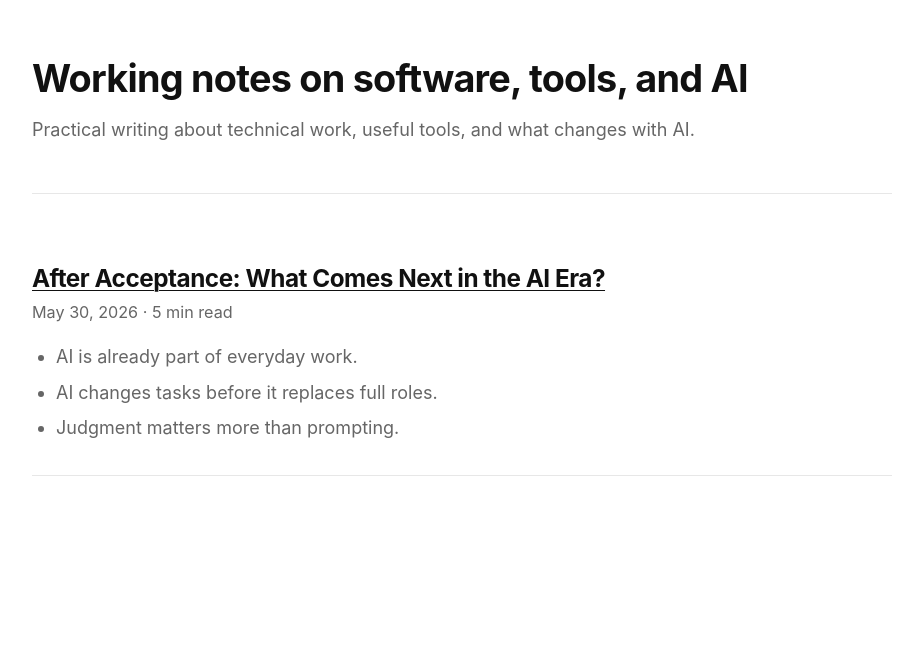
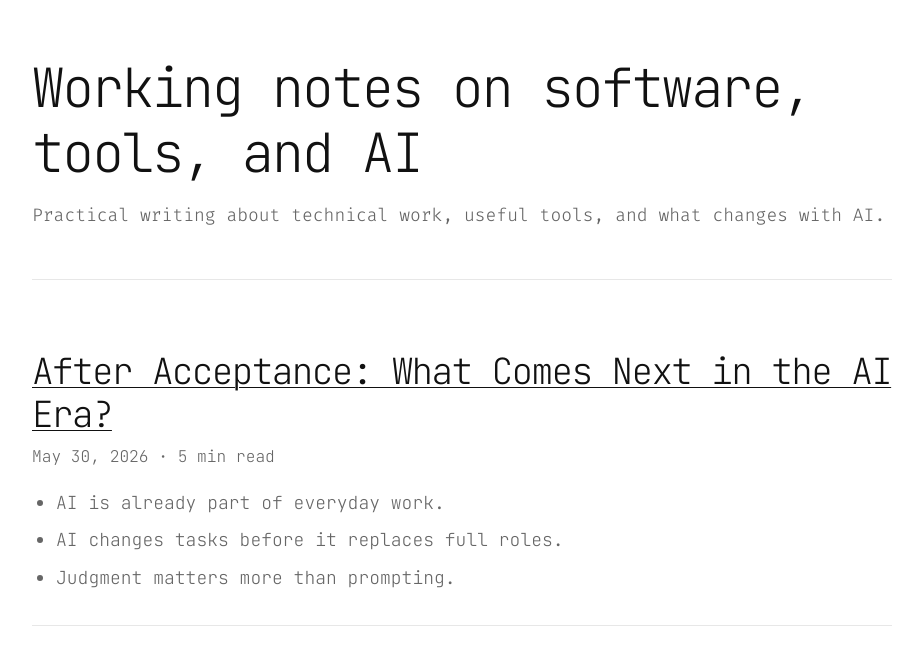
Before and after one commit to adiacov/adiacov.github.io, a Jekyll site: the page built from index.html, in a window 1280 px wide. Shown: the top 665 px of the page, without its empty margins (178-1101 px from the left). Built offline with Jekyll 4.4.1, drawn with Linux system fonts in a browser that asks for light colours.

Commit message:
Apply chosen blog typography

```diff
--- a/_layouts/default.html
+++ b/_layouts/default.html
@@ -5,6 +5,9 @@
     <meta name="viewport" content="width=device-width, initial-scale=1">
     <title>{% if page.title %}{{ page.title }} · {% endif %}{{ site.title }}</title>
     <meta name="description" content="{{ page.description | default: site.description }}">
+    <link rel="preconnect" href="https://fonts.googleapis.com">
+    <link rel="preconnect" href="https://fonts.gstatic.com" crossorigin>
+    <link rel="stylesheet" href="https://fonts.googleapis.com/css2?family=Fira+Code:wght@300;400;500&family=JetBrains+Mono:wght@200;300;400;500&display=swap">
     <link rel="stylesheet" href="{{ '/assets/style.css' | relative_url }}">
   </head>
   <body>
--- a/assets/style.css
+++ b/assets/style.css
@@ -18,8 +18,9 @@ body {
   margin: 0;
   background: var(--bg);
   color: var(--text);
-  font-family: -apple-system, BlinkMacSystemFont, "Segoe UI", Roboto, Helvetica, Arial, sans-serif;
-  line-height: 1.65;
+  font-family: "Fira Code", monospace;
+  font-weight: 300;
+  line-height: 1.75;
 }
 
 .page {
@@ -42,17 +43,19 @@ a:hover {
 h1,
 h2,
 h3 {
+  font-family: "JetBrains Mono", monospace;
+  font-weight: 200;
   line-height: 1.2;
-  letter-spacing: -0.02em;
+  letter-spacing: -0.045em;
 }
 
 h1 {
-  font-size: 2.1rem;
+  font-size: 3rem;
   margin: 0 0 14px;
 }
 
 h2 {
-  font-size: 1.35rem;
+  font-size: 2rem;
   margin: 42px 0 12px;
 }
 
@@ -104,11 +107,15 @@ blockquote {
 .article-card .date,
 .post-header .date {
   margin-bottom: 8px;
+  font-family: "JetBrains Mono", monospace;
   font-size: 0.9rem;
+  font-weight: 200;
 }
 
 .takeaways {
   margin: 20px 0 28px;
+  font-family: "JetBrains Mono", monospace;
+  font-weight: 200;
 }
 
 .takeaways h2 {
@@ -168,6 +175,14 @@ blockquote {
     font-size: 17px;
   }
 
+  h1 {
+    font-size: 2.35rem;
+  }
+
+  h2 {
+    font-size: 1.6rem;
+  }
+
   .page {
     padding-top: 36px;
   }
```
